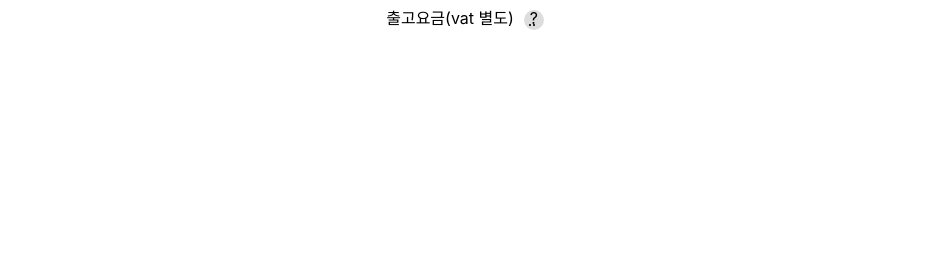
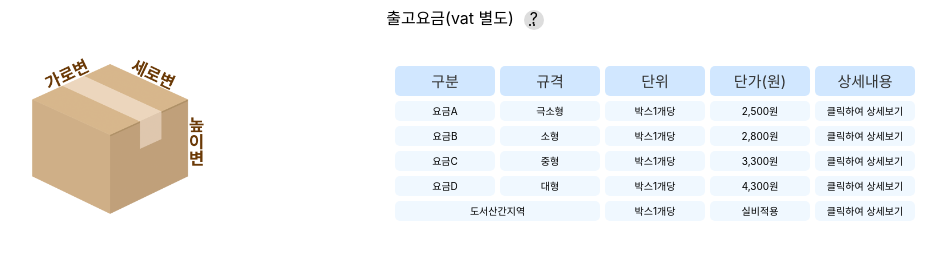
Before and after one commit to ohnas/Logistics_fee, a plain HTML site: page index.html in a window 1280 px wide. Shown: the whole page, without its empty margins (175-1121 px from the left). Drawn offline with Linux system fonts and the light colour scheme.

Commit message:
#2. out-fee and out-fee_content

```diff
--- a/index.html
+++ b/index.html
@@ -5,7 +5,7 @@
     <meta charset="UTF-8">
     <meta http-equiv="X-UA-Compatible" content="IE=edge">
     <meta name="viewport" content="width=device-width, initial-scale=1.0">
-    <title>띵스 물류서비스업 요율 페이지</title>
+    <title>띵스 물류서비스업 요금 페이지</title>
 </head>
 <body>
     <section class="out-fee">
@@ -13,7 +13,58 @@
             <span>출고요금(vat 별도)</span>
         </div>
         <div class="out-fee_tip">
-            <span id="tip"><abbr title="주문받은 상품이 박스에 포장되어 운송업체(ex:cj대한통운,롯데택배등 택배업체)로 보내지는 요금">?</abbr></span>
+            <span id="tip"><abbr title="주문받은 상품이
+            박스에 포장되어 운송업체(ex:cj대한통운,롯데택배등 택배업체)로
+            보내지는 요금">?</abbr>
+            </span>
+        </div>
+    </section>
+    <section class="out-fee_content">
+        <div class="out-fee_image">
+            <img src="images\박스 아이콘.png" />
+        </div>
+        <div class="out-fee_tabel">
+            <div class="out-fee_tabel_row">
+                <div class="out-fee_tabel_row_content"><span>구분</span></div>
+                <div class="out-fee_tabel_row_content"><span>규격</span></div>
+                <div class="out-fee_tabel_row_content"><span>단위</span></div>
+                <div class="out-fee_tabel_row_content"><span>단가(원)</span></div>
+                <div class="out-fee_tabel_row_content"><span>상세내용</span></div>
+            </div>
+            <div class="out-fee_tabel_row1">
+                <div class="out-fee_tabel_row1_content"><span>요금A</span></div>
+                <div class="out-fee_tabel_row1_content"><span>극소형</span></div>
+                <div class="out-fee_tabel_row1_content"><span>박스1개당</span></div>
+                <div class="out-fee_tabel_row1_content"><span>2,500원</span></div>
+                <div class="out-fee_tabel_row1_content"><span>클릭하여 상세보기</span></div>
+            </div>
+            <div class="out-fee_tabel_row2">
+                <div class="out-fee_tabel_row2_content"><span>요금B</span></div>
+                <div class="out-fee_tabel_row2_content"><span>소형</span></div>
+                <div class="out-fee_tabel_row2_content"><span>박스1개당</span></div>
+                <div class="out-fee_tabel_row2_content"><span>2,800원</span></div>
+                <div class="out-fee_tabel_row2_content"><span>클릭하여 상세보기</span></div>
+            </div>
+            <div class="out-fee_tabel_row3">
+                <div class="out-fee_tabel_row3_content"><span>요금C</span></div>
+                <div class="out-fee_tabel_row3_content"><span>중형</span></div>
+                <div class="out-fee_tabel_row3_content"><span>박스1개당</span></div>
+                <div class="out-fee_tabel_row3_content"><span>3,300원</span></div>
+                <div class="out-fee_tabel_row3_content"><span>클릭하여 상세보기</span></div>
+            </div>
+            <div class="out-fee_tabel_row4">
+                <div class="out-fee_tabel_row4_content"><span>요금D</span></div>
+                <div class="out-fee_tabel_row4_content"><span>대형</span></div>
+                <div class="out-fee_tabel_row4_content"><span>박스1개당</span></div>
+                <div class="out-fee_tabel_row4_content"><span>4,300원</span></div>
+                <div class="out-fee_tabel_row4_content"><span>클릭하여 상세보기</span></div>
+            </div>
+            <div class="out-fee_tabel_row5">
+                <div id="out-fee_tabel_row5_content_big" class="out-fee_tabel_row5_content"><span>도서산간지역</span></div>
+                <div class="out-fee_tabel_row5_content"><span>박스1개당</span></div>
+                <div class="out-fee_tabel_row5_content"><span>실비적용</span></div>
+                <div class="out-fee_tabel_row5_content"><span>클릭하여 상세보기</span></div>
+            </div>
         </div>
     </section>
 </body>
--- a/styles.css
+++ b/styles.css
@@ -9,6 +9,7 @@ body {
     display: flex;
     justify-content: center;
     margin-top: 10px;
+    margin-bottom: 5px;
 }
 
 .out-fee_title {
@@ -27,3 +28,80 @@ body {
 #tip {
     text-decoration: none;
 }
+
+.out-fee_content {
+    display: flex;
+    justify-content: space-evenly;
+    align-items: center;
+}
+
+.out-fee_image img {
+    width: 200px;
+    height: 200px;
+}
+
+.out-fee_tabel {
+    display: flex;
+    margin-top: 20px;
+    flex-direction: column;
+}
+
+.out-fee_tabel_row {
+    display: flex;
+    margin-bottom: 5px;
+}
+
+.out-fee_tabel_row_content {
+   background-color: #c6e2ff;
+   opacity: 0.8;
+   width: 100px;
+   height: 30px;
+   margin-right: 5px;
+   display: flex;
+   justify-content: center;
+   align-items: center;
+   border-radius: 5px;
+}
+
+.out-fee_tabel_row_content span {
+    font-size: 15px;
+}
+
+.out-fee_tabel_row1,
+.out-fee_tabel_row2,
+.out-fee_tabel_row3,
+.out-fee_tabel_row4,
+.out-fee_tabel_row5 {
+    display: flex;
+    margin-bottom: 5px;
+}
+
+.out-fee_tabel_row1_content,
+.out-fee_tabel_row2_content,
+.out-fee_tabel_row3_content,
+.out-fee_tabel_row4_content,
+.out-fee_tabel_row5_content {
+    background-color: #f0f8ff;
+    width: 100px;
+    height: 20px;
+    margin-right: 5px;
+    display: flex;
+    justify-content: center;
+    align-items: center;
+    border-radius: 5px;
+}
+
+.out-fee_tabel_row1_content span,
+.out-fee_tabel_row2_content span,
+.out-fee_tabel_row3_content span,
+.out-fee_tabel_row4_content span,
+.out-fee_tabel_row5_content span {
+    font-size: 10px;
+}
+
+#out-fee_tabel_row5_content_big {
+    background-color: #f0f8ff;
+    width: 205px;
+    height: 20px;
+    margin-right: 5px;
+}
```
Also changed, not shown: images/박스 아이콘.png (added).
